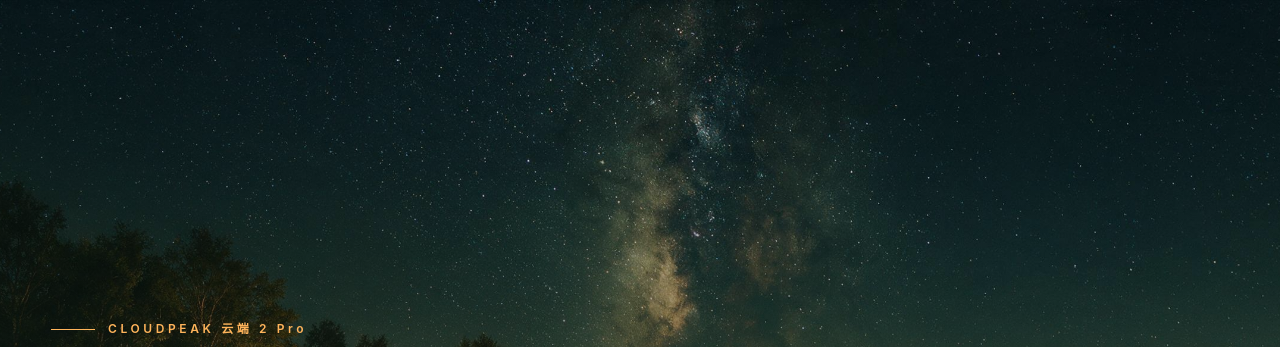
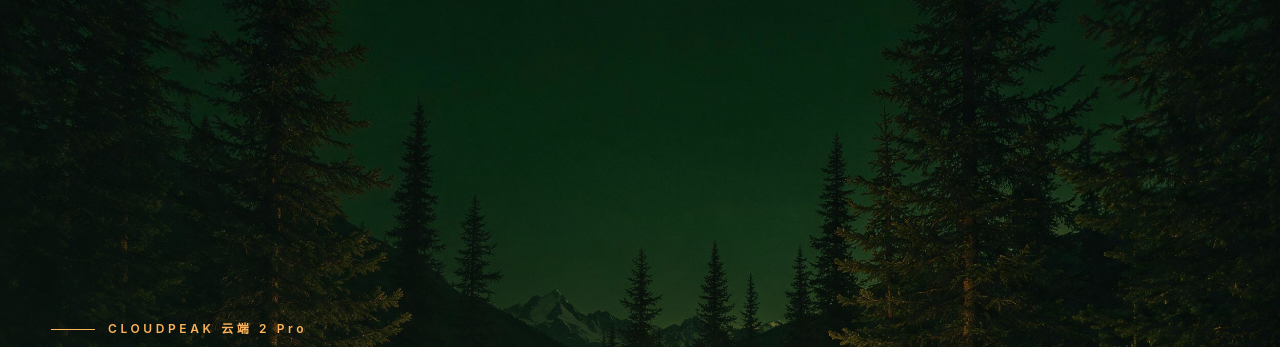
Before and after one commit to liuxingqitd/website_demo_04, a plain HTML site: page v2.html in a window 1280 px wide. Shown: the top 347 px of the page. Drawn offline with Linux system fonts and the light colour scheme.

Commit message:
feat: 将拥挤版 hero 图归入 v2,与 v3 开阔版形成对照
此前 v2.html 复用了已被替换的工作区 hero-01.jpg(开阔版),
导致 v2 与 v3 显示同一张图。现将第二版初期的"两侧密林夹帐篷"
拥挤图从 git 历史提取为 assets/hero-crowded.jpg,并让 v2.html
引用它。如此 v2=拥挤版、index(V3)=开阔版, 两版仅 hero 不同,
对照清晰: 早期 AI 图的封闭构图 vs 优化后的开阔构图。

```diff
--- a/v2.html
+++ b/v2.html
@@ -146,7 +146,7 @@
   <!-- 第1屏 Hero -->
   <section class="hero">
     <div class="hero-bg">
-      <img src="./assets/hero-01.jpg" alt="针叶林深夜，帐篷亮着温暖琥珀光" />
+      <img src="./assets/hero-crowded.jpg" alt="针叶林深夜，帐篷被两侧密林夹在最中央，亮着温暖琥珀光" />
     </div>
     <div class="hero-scrim"></div>
     <div class="hero-inner">
```
Also changed, not shown: assets/hero-crowded.jpg (added).
